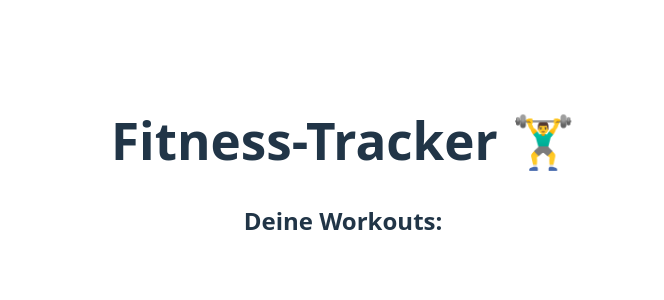
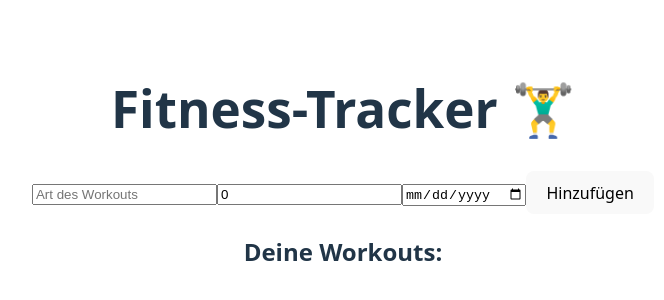
Before and after one commit to MortezaChinahkash/fitness-tracker, a Vue app: page / in a window 1280 px wide. Shown: the part 232-532 px from the top of the page, without its empty margins (297-961 px from the left). Built offline with nearby package versions, Linux system fonts and the light colour scheme.

Commit message:
feat: add form template for workout entry in AddWorkout component

```diff
--- a/src/components/AddWorkout.vue
+++ b/src/components/AddWorkout.vue
@@ -1,3 +1,12 @@
+<template>
+  <form @submit.prevent="addWorkout">
+    <input v-model="type" placeholder="Art des Workouts" required />
+    <input type="number" v-model="duration" placeholder="Dauer (Minuten)" required />
+    <input type="date" v-model="date" required />
+    <button type="submit">Hinzufügen</button>
+  </form>
+</template>
+
 <script setup lang="ts">
 import { ref } from 'vue'
 
```
